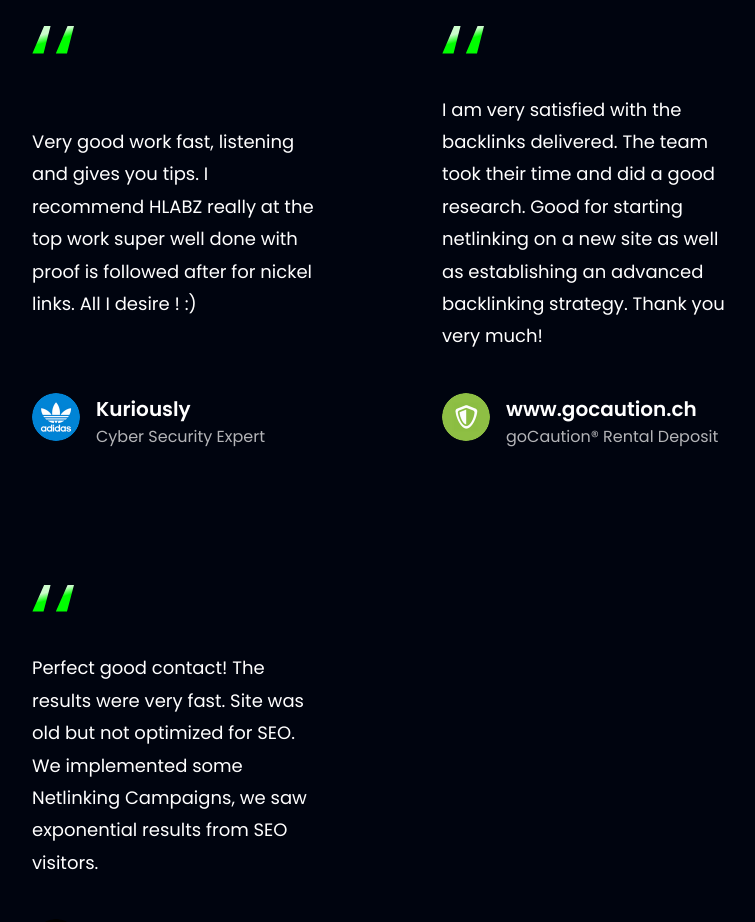
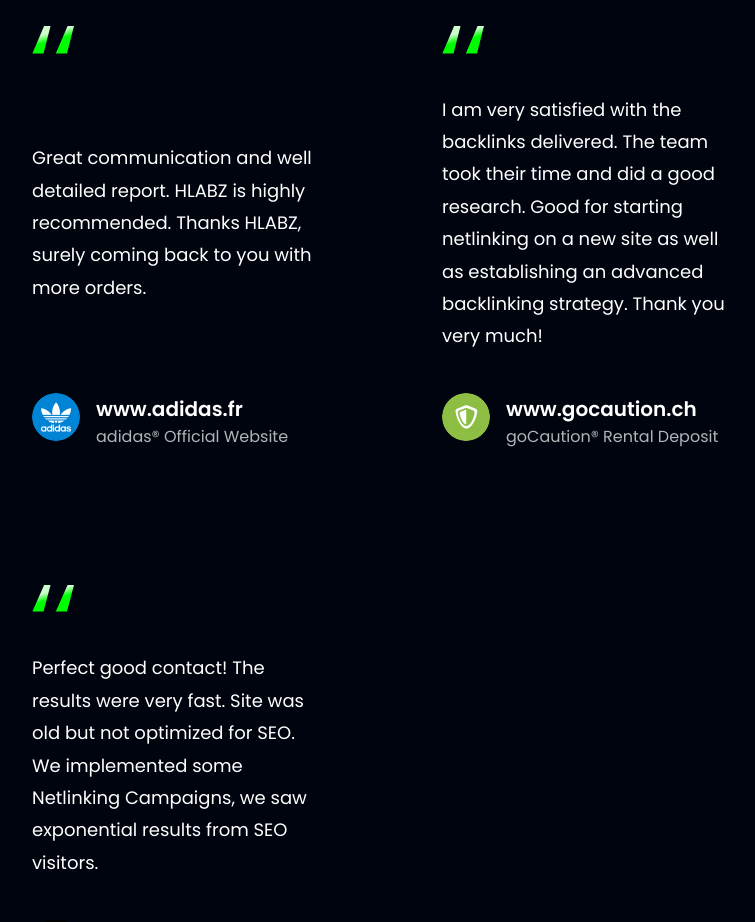
Before and after one commit to HLABZcc/HLABZ.cc, a React (Vite) app: page / in a window 1280 px wide. Shown: the part 1860-2782 px from the top of the page, without its empty margins (72-827 px from the left). Built offline with nearby package versions, Linux system fonts and the light colour scheme.

Commit message:
Update index.js

```diff
--- a/src/constants/index.js
+++ b/src/constants/index.js
@@ -43,9 +43,9 @@ export const feedback = [
   {
     id: "feedback-1",
     content:
-      "Very good work fast, listening and gives you tips. I recommend HLABZ really at the top work super well done with proof is followed after for nickel links. All I desire ! :)",
-    name: "Kuriously",
-    title: "Cyber Security Expert",
+      "Great communication and well detailed report. HLABZ is highly recommended. Thanks HLABZ, surely coming back to you with more orders.",
+    name: "www.adidas.fr",
+    title: "adidas® Official Website",
     img: people01,
   }, {
     id: "feedback-2",
```
